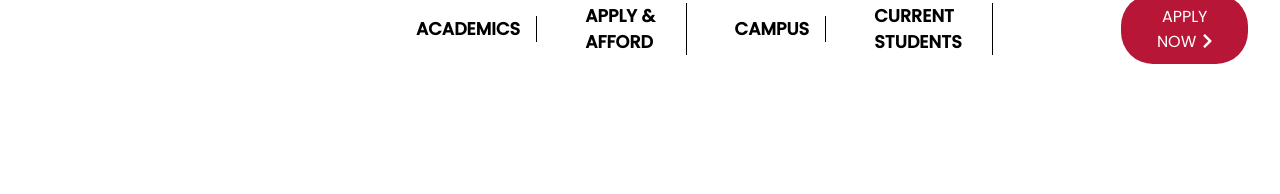
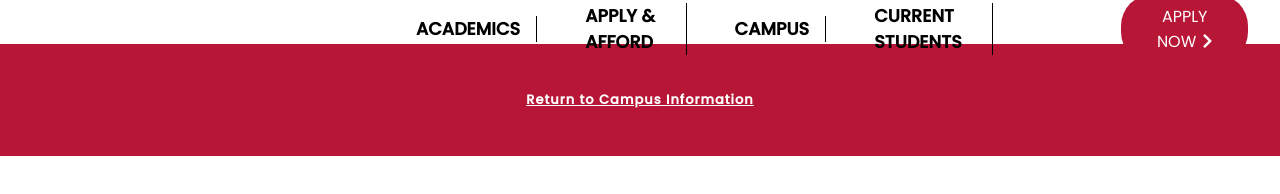
Before and after one commit to kalpanadd/UniversityWebsiteClone, a plain HTML site: page index.html in a window 1280 px wide. Shown: the part 108-302 px from the top of the page. Drawn offline with Linux system fonts and the light colour scheme.

Commit message:
campus info bar

```diff
--- a/index.html
+++ b/index.html
@@ -45,35 +45,11 @@
                 </button>
             </div>
         </section>
-
-
     </section>
 
-
-
-
-
-
-
-
-
-
-
-
-
-
-
-
-
-
-
-
-
-
-
-
-
-
+    <div class="campus_info">
+        <u>Return to Campus Information</u>
+    </div>
 
 </body>
 
--- a/style.css
+++ b/style.css
@@ -77,6 +77,15 @@ flex-direction: column;
     font-size: medium;
     margin-left: 5rem;
     cursor: pointer;
-
-
 }
+.campus_info{
+    height: 14vh;
+    background-color:rgb(184, 22, 54,1.2) ;
+    color: white;
+    display: flex;
+    align-items: center;
+    justify-content: center;
+    font-size:small;
+    font-weight: bold;
+    letter-spacing: 1px;
+}
```
